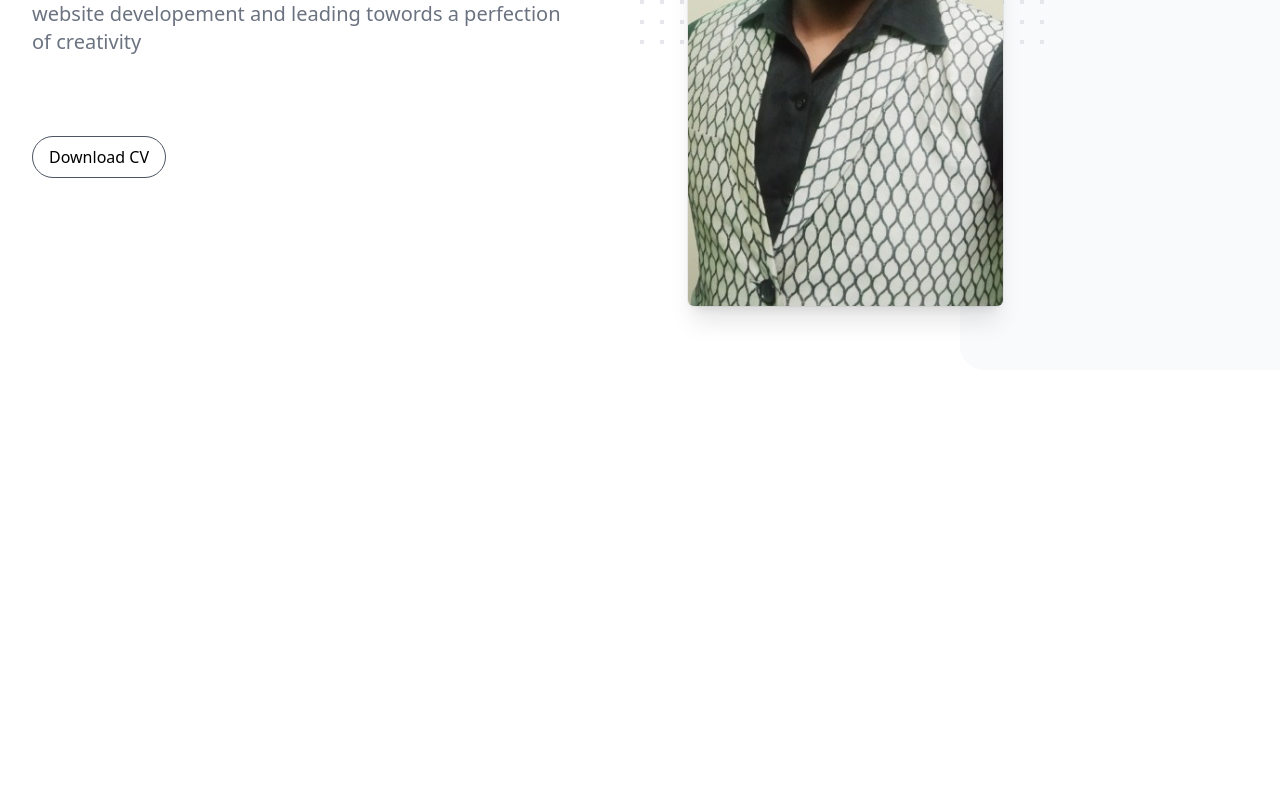
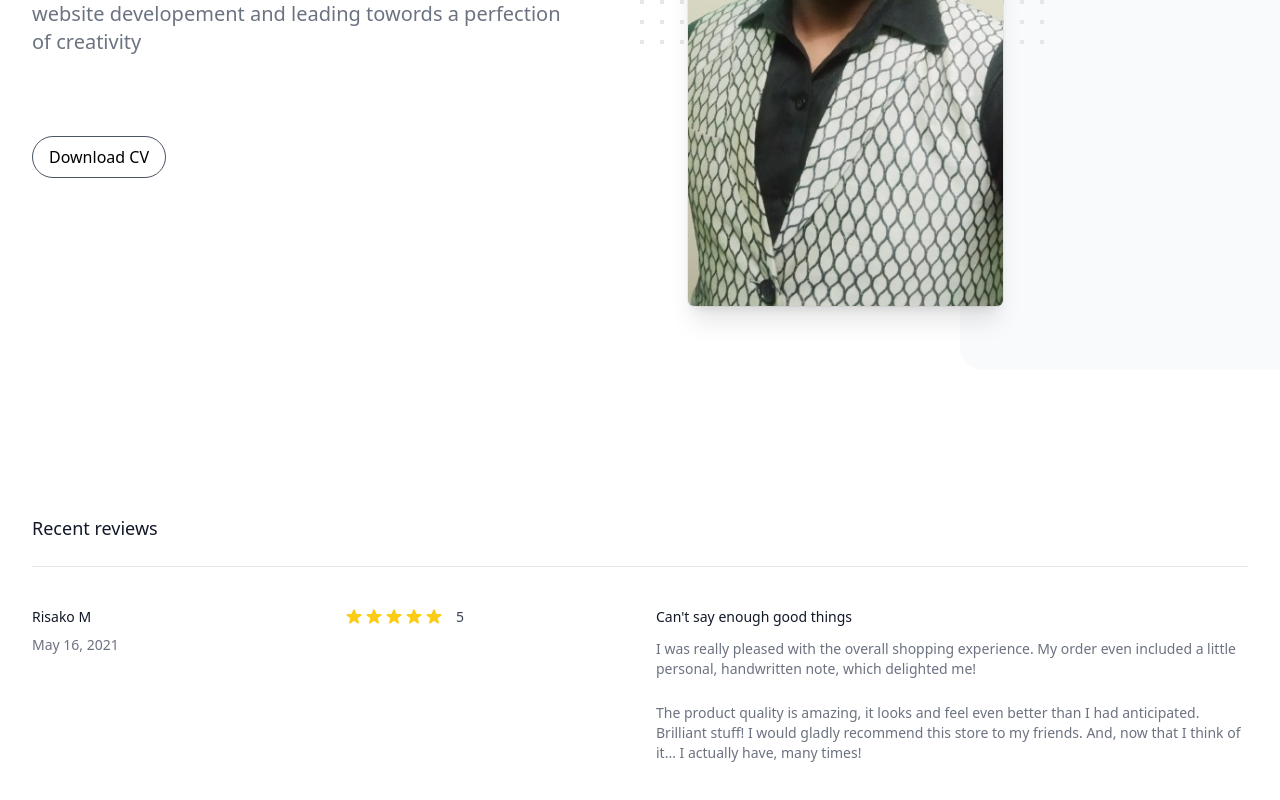
Before and after one commit to SandyN90/SandyPortfolio, a Vue app: page / in a window 1280 px wide. Shown: the part 484-1284 px from the top of the page. Before the commit the page ends 902 px from the top, so only its background shows below. Built offline with nearby package versions, Linux system fonts and the light colour scheme.

Commit message:
Added Educational details components and heroicons, and changed title of the page

```diff
--- a/index.html
+++ b/index.html
@@ -4,7 +4,7 @@
     <meta charset="UTF-8" />
     <link rel="icon" type="image/svg+xml" href="/vite.svg" />
     <meta name="viewport" content="width=device-width, initial-scale=1.0" />
-    <title>Vite + Vue + TS</title>
+    <title>Sandeep portfolio</title>
   </head>
   <body>
     <div id="app"></div>
--- /dev/null
+++ b/src/components/EducationDetails.vue
@@ -0,0 +1,49 @@
+<template>
+    <div class="bg-white">
+      <div class="max-w-2xl mx-auto py-16 px-4 sm:py-24 sm:px-6 lg:max-w-7xl lg:px-8">
+        <h2 class="text-lg font-medium text-gray-900">Recent reviews</h2>
+        <div class="mt-6 pb-10 border-t border-b border-gray-200 divide-y divide-gray-200 space-y-10">
+          <div v-for="review in reviews" :key="review.id" class="pt-10 lg:grid lg:grid-cols-12 lg:gap-x-8">
+            <div class="lg:col-start-5 lg:col-span-8 xl:col-start-4 xl:col-span-9 xl:grid xl:grid-cols-3 xl:gap-x-8 xl:items-start">
+              <div class="flex items-center xl:col-span-1">
+                <div class="flex items-center">
+                  <StarIcon v-for="rating in [0, 1, 2, 3, 4]" :key="rating" :class="[review.rating > rating ? 'text-yellow-400' : 'text-gray-200', 'h-5 w-5 flex-shrink-0']" aria-hidden="true" />
+                </div>
+                <p class="ml-3 text-sm text-gray-700">{{ review.rating }}<span class="sr-only"> out of 5 stars</span></p>
+              </div>
+
+              <div class="mt-4 lg:mt-6 xl:mt-0 xl:col-span-2">
+                <h3 class="text-sm font-medium text-gray-900">{{ review.title }}</h3>
+
+                <div class="mt-3 space-y-6 text-sm text-gray-500" v-html="review.content" />
+              </div>
+            </div>
+
+            <div class="mt-6 flex items-center text-sm lg:mt-0 lg:col-start-1 lg:col-span-4 lg:row-start-1 lg:flex-col lg:items-start xl:col-span-3">
+              <p class="font-medium text-gray-900">{{ review.author }}</p>
+              <time :datetime="review.datetime" class="ml-4 border-l border-gray-200 pl-4 text-gray-500 lg:ml-0 lg:mt-2 lg:border-0 lg:pl-0">{{ review.date }}</time>
+            </div>
+          </div>
+        </div>
+      </div>
+    </div>
+  </template>
+
+  <script setup lang="ts">
+  import { StarIcon } from '../plugginWrapper/heroiconsSolid'
+  const reviews = [
+    {
+      id: 1,
+      title: "Can't say enough good things",
+      rating: 5,
+      content: `
+        <p>I was really pleased with the overall shopping experience. My order even included a little personal, handwritten note, which delighted me!</p>
+        <p>The product quality is amazing, it looks and feel even better than I had anticipated. Brilliant stuff! I would gladly recommend this store to my friends. And, now that I think of it... I actually have, many times!</p>
+      `,
+      author: 'Risako M',
+      date: 'May 16, 2021',
+      datetime: '2021-01-06',
+    },
+    // More reviews...
+  ]
+  </script>
--- a/src/components/HomePage.vue
+++ b/src/components/HomePage.vue
@@ -27,7 +27,7 @@
               <p class="mt-6 text-xl text-gray-500">
                 I am a front End Web developer, Exploring things in website developement and leading towords a perfection of creativity
               </p>
-              <button class="border border-gray-600 px-4 py-2 rounded-full mt-20 hover:bg-blue-500 hover:text-white">Download CV</button>
+              <button class="border border-gray-600 px-4 py-2 rounded-full mt-20 hover:bg-blue-500 hover:text-white"><a href="https://drive.google.com/file/d/1F9dB83FxAafyetxZ4aElOOdi9YFpvTGf/view?usp=share_link" target="_blank" rel="noopener noreferrer">Download CV</a></button>
             </div>
           </div>
         </div>
@@ -52,9 +52,11 @@
       </div>
     </div>
   </div>
+  <EducationDetails/>
 </template>
 
 <script setup lang="ts">
 import { ChevronRightIcon, StarIcon } from '@heroicons/vue/solid'
+import EducationDetails from './EducationDetails.vue';
 
 </script>
--- a/src/plugginWrapper/heroiconsSolid.ts
+++ b/src/plugginWrapper/heroiconsSolid.ts
@@ -1,2 +1,2 @@
-import { BellIcon, XIcon, MenuIcon } from "@heroicons/vue/solid";
-export { BellIcon, XIcon, MenuIcon};
+import { BellIcon, XIcon, MenuIcon, StarIcon } from "@heroicons/vue/solid";
+export { BellIcon, XIcon, MenuIcon, StarIcon};
```
